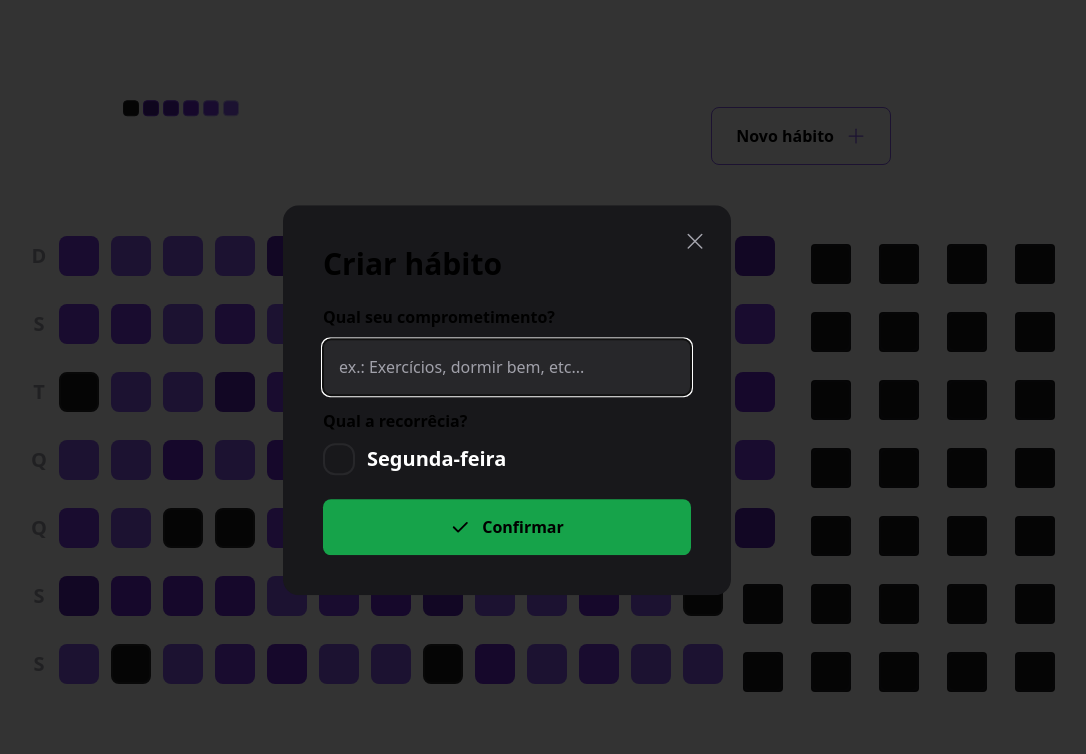
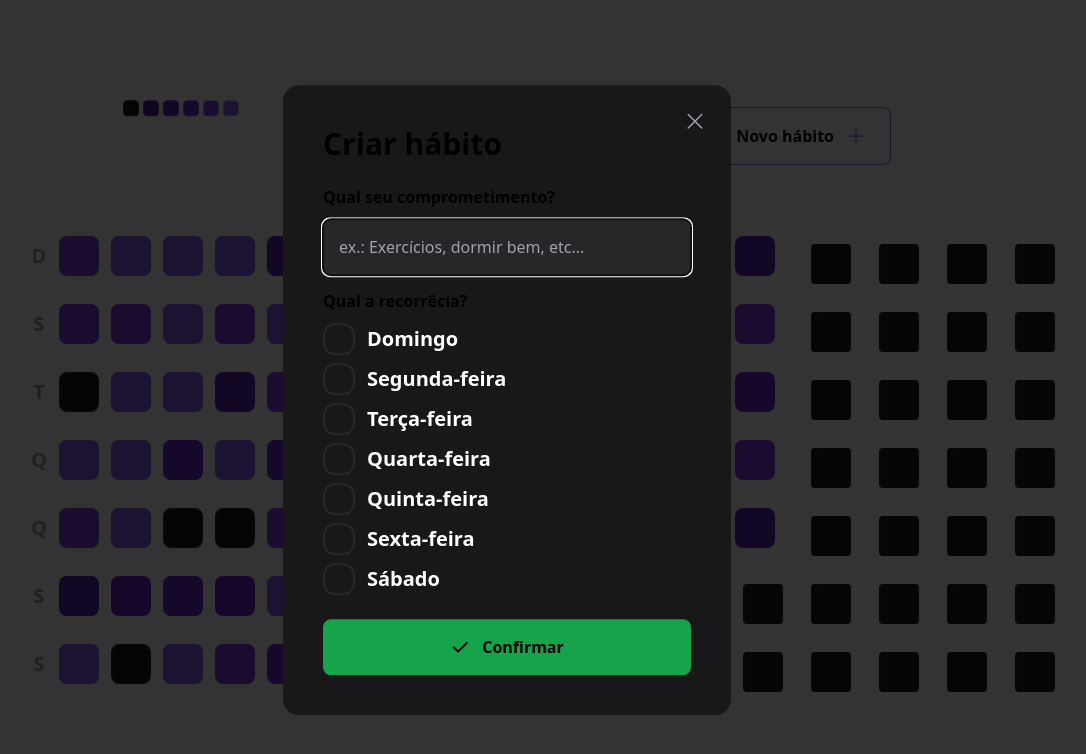
Before and after one commit to johnsanttos/Setup-Web, a React app in the folder setupWeb/: page / in a window 1280 px wide. Both pictures are taken after a click on the button "Novo hábito". Shown: the top 754 px of the page, without its empty margins (133-1219 px from the left). Built offline with nearby package versions, Linux system fonts and the light colour scheme; the HTML template or start-up script is replaced by a standard one.

Commit message:
obtendo dados do  formulario

```diff
--- a/setupWeb/src/components/HabitDay.tsx
+++ b/setupWeb/src/components/HabitDay.tsx
@@ -22,7 +22,6 @@ export function HabitDay({ completed, amount }: HabitDayProps) {
                         'bg-violet-800 border-violet-600': completedPercentage >= 20 && completedPercentage < 40,
                         'bg-violet-700 border-violet-500': completedPercentage >= 40 && completedPercentage < 60,
                         'bg-violet-600 border-violet-500': completedPercentage >= 60 && completedPercentage < 80,
-
                         'bg-violet-500 border-violet-400': completedPercentage >= 80,
                     })} />
 
@@ -59,7 +58,7 @@ export function HabitDay({ completed, amount }: HabitDayProps) {
                             </div>
 
                             <span className='font-semibold text-xl text-white leading-tight  group-data-[state=checked]:line-through group-data-[state=checked]:text-zinc-400'>
-                                Sair com 2050 homens diferentes
+                                Sair com 2050 pessoas diferentes
                             </span>
                         </Checkbox.Root>
                         <Checkbox.Root className='flex items-center gap-3 group'>
@@ -71,7 +70,7 @@ export function HabitDay({ completed, amount }: HabitDayProps) {
                             </div>
 
                             <span className='font-semibold text-xl text-white leading-tight  group-data-[state=checked]:line-through group-data-[state=checked]:text-zinc-400'>
-                                Sair de mini-saia sem calcinha
+                                Jogar games por 2 horas
                             </span>
                         </Checkbox.Root>
 
--- a/setupWeb/src/components/NewHabitForm.tsx
+++ b/setupWeb/src/components/NewHabitForm.tsx
@@ -1,19 +1,51 @@
 import { Check } from "phosphor-react";
 import * as Checkbox from '@radix-ui/react-checkbox';
+import { FormEvent, useState } from "react";
+
+const availableWeekDaysDays = [
+    'Domingo',
+    'Segunda-feira',
+    'Terça-feira',
+    'Quarta-feira',
+    'Quinta-feira',
+    'Sexta-feira',
+    'Sábado'
+]
+
+export default function NewHabitForm() {
+    const [title, setTitle] = useState('')
+    const [weekDays, setWeekDays] = useState<number[]>([])
+
+    function createNewHabit(event: FormEvent) {
+        event.preventDefault()
+        console.log('olha isssooooooo',title, weekDays)
+    }
+
+    function handleToggleWeekDay(weekDay: number) {
+        if (weekDays.includes(weekDay)) {
+            const weekDayWhitRemovedOne = weekDays.filter(day => day != weekDay)
+
+            setWeekDays(weekDayWhitRemovedOne)
+        } else {
+            const weekDaysWhitAddedOne = [... weekDays,weekDay]
+
+            setWeekDays(weekDaysWhitAddedOne)
+        }
+    }
 
 
-export default function NewHabitForm() {
     return (
-        <form className="w-full flex flex-col mt-6">
+        <form onSubmit={createNewHabit} className="w-full flex flex-col mt-6">
             <label htmlFor="title" className="font-semibold leading-tight">
                 Qual seu comprometimento?
             </label>
             <input
+                type="text"
                 className="p-4 rounded-lg bg-zinc-800 mt-3 text-white placeholder:text-zinc-400"
-                type="text"
                 title=""
                 placeholder="ex.: Exercícios, dormir bem, etc..."
                 autoFocus
+                onChange={event => setTitle(event.target.value)}
             />
 
             <label htmlFor="" className="font-semibold leading-tight mt-4">
@@ -21,19 +53,33 @@ export default function NewHabitForm() {
             </label>
 
             <div className="flex flex-col gap-2 mt-3">
-                <Checkbox.Root className='flex items-center gap-3 group'>
+
+                {
+                    availableWeekDaysDays.map((weekDay, i) => {
+                        return (
+                            <Checkbox.Root
+                                onCheckedChange={() => {
+                                    handleToggleWeekDay(i)
+                                }}
+
+                                key={`${weekDay}-${i}`}
+                                className='flex items-center gap-3 group'>
 
                                 <div className='h-8 w-8 rounded-xl flex items-center justify-center bg-zinc-900 border-2 border-zinc-800 group-data-[state=checked]:bg-green-500 group-data-[state=checked]:border-green-500'>
                                     <Checkbox.Indicator>
-                            <Check size={20} className="text-white"/>
+                                        <Check size={20} className="text-white" />
                                     </Checkbox.Indicator>
                                 </div>
 
                                 <span className='font-semibold text-xl text-white leading-tight  '>
-                        Segunda-feira
+                                    {weekDay}
                                 </span>
                             </Checkbox.Root>
+                        )
 
+                    }
+                    )
+                }
             </div>
 
             <button type="submit"
--- a/setupWeb/src/components/SummaryTable.tsx
+++ b/setupWeb/src/components/SummaryTable.tsx
@@ -18,7 +18,7 @@ export default function SummaryTable() {
 
     const amountOfDaysToFill = minimumSummaryDatesSize - summaryDates.length
 
-    console.log('la eleeee , ', summaryDates)
+    //console.log('la eleeee , ', summaryDates)
     return (
         <div className="w-full flex ">
             <div className=" grid grid-rows-7 grid-flow-row gap-3">
```
Lines whose indentation alone changed are shown as unchanged.
